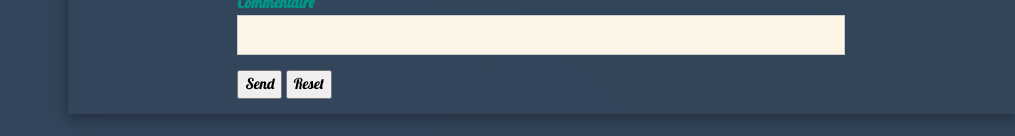
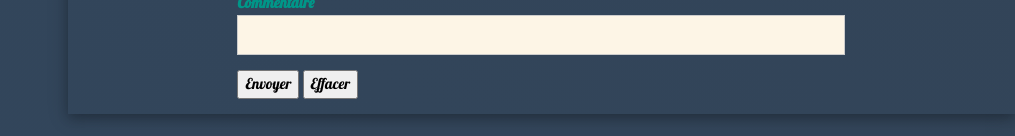
Before and after one commit to Cedrick-Lemaine-Romulus/Portfolio, a plain HTML site: page portfolio.html in a window 1280 px wide. Shown: the part 2982-3118 px from the top of the page, without its empty margins (265-1280 px from the left). Drawn offline with nearby package versions, Linux system fonts and the light colour scheme.

Commit message:
correction formulaire

```diff
--- a/portfolio.html
+++ b/portfolio.html
@@ -199,8 +199,8 @@
                   <label class="w3-text-teal"><b>Commentaire</b></label>
                   <input class="w3-input w3-border w3-sand" name="commentaire" type="text" size="50"></p>
                   <p>
-                <input type="submit" value="Send">
-                <input type="reset" value="Reset">
+                <input type="submit" value="Envoyer">
+                <input type="reset" value="Effacer">
                 </form>
               </div>
 
```
